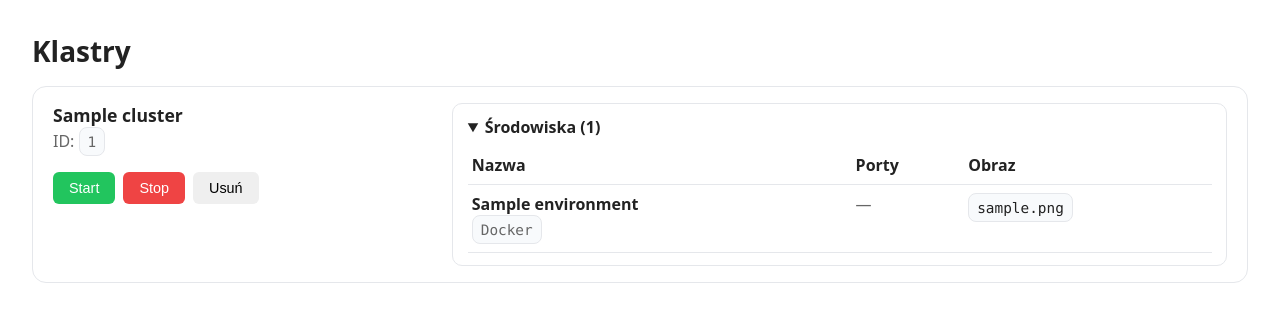
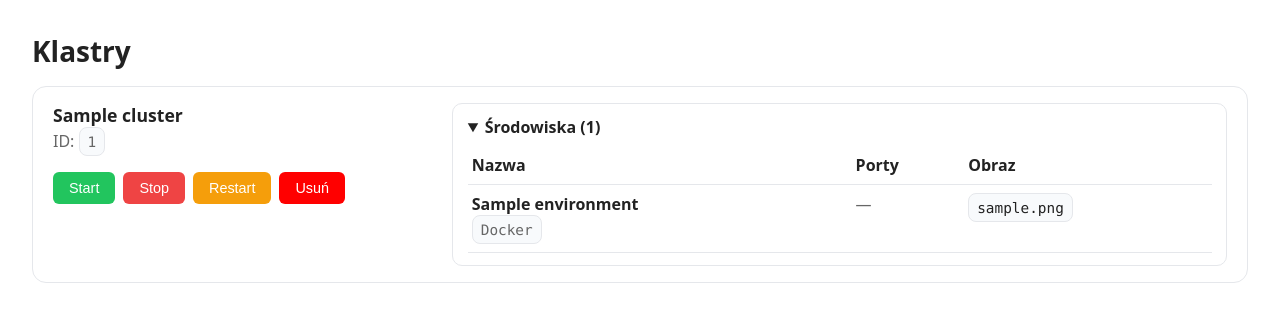
Before and after one commit to milckywayy/VenvManager, a Flask app: page / in a window 1280 px wide. Shown: the top 322 px of the page. Run offline with Flask 3, Linux system fonts and the light colour scheme; tables that the repository leaves empty hold one stand-in row (values such as "Sample post"); parts of the project's set-up code (start-up, migrations or seed data) failed here and were passed over.

Commit message:
Add restart feature

```diff
--- a/app/runtime/cluster.py
+++ b/app/runtime/cluster.py
@@ -48,6 +48,10 @@ class Cluster:
     def start(self):
         for env in self.environments:
             env.start()
+
+    def restart(self):
+        for env in self.environments:
+            env.restart()
 
     def status(self) -> dict:
         return {env.name: env.status() for env in self.environments}
--- a/app/templates/index.html
+++ b/app/templates/index.html
@@ -27,6 +27,8 @@
       button { cursor:pointer; border:none; border-radius:6px; padding:0.5rem 1rem; font-size:0.9rem; }
       .start { background:#22c55e; color:white; }
       .stop { background:#ef4444; color:white; }
+      .restart { background:#f59e0b; color:white; }
+      .delete { background: red; color:white; }
     </style>
   </head>
   <body>
@@ -48,6 +50,7 @@
                 <div class="actions">
                   <button class="start" onclick="startCluster({{ cluster.id }})">Start</button>
                   <button class="stop" onclick="stopCluster()">Stop</button>
+                  <button class="restart" onclick="restartCluster()">Restart</button>
 
                   <form
                     method="post"
@@ -136,6 +139,16 @@
         alert("Start: " + JSON.stringify(data));
       }
 
+      async function restartCluster() {
+        const res = await fetch(`/api/restart`, {
+          method: "POST",
+          headers: { "Content-Type": "application/json" },
+          body: JSON.stringify({ session_id: "0" })
+        });
+        const data = await res.json();
+        alert("Restart: " + JSON.stringify(data));
+      }
+
       async function stopCluster() {
         const res = await fetch(`/api/stop`, {
           method: "POST",
```
Also changed, not shown: app/routes/api.py (+23 -0 lines).
